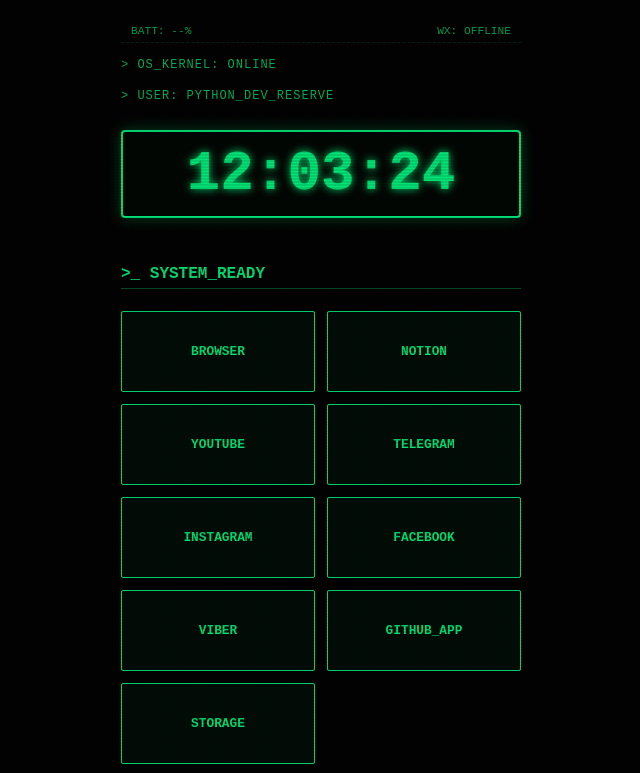
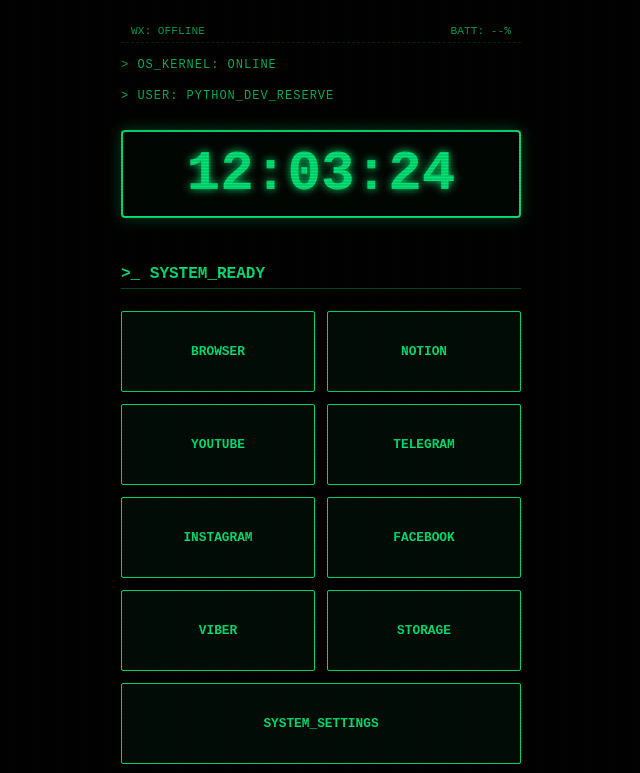
Before and after one commit to Maks-Onyshchenko13051927101261/zen_sloth, a plain HTML site: page index.html in a window 1280 px wide. Shown: the top 773 px of the page, without its empty margins (319-959 px from the left). Drawn offline with Linux system fonts and the light colour scheme; no server answers.

Commit message:
fefactor: extraction link GitHub

```diff
--- a/index.html
+++ b/index.html
@@ -11,8 +11,8 @@
 </head>
 <body>
     <div class="stats-line">
+        <span id="weather-status">WX: LOADING...</span>
         <span id="battery-status">BATT: --%</span>
-        <span id="weather-status">WX: LOADING...</span>
     </div>
 
     <div class="container">
@@ -33,9 +33,8 @@
         <a href="https://www.facebook.com" class="cmd">FACEBOOK</a>
 
         <a href="viber://chats" class="cmd">VIBER</a>
-        <a href="intent://github.com#Intent;scheme=https;package=com.github.android;S.browser_fallback_url=https://github.com;end" class="cmd">GITHUB_APP</a>
+        <a href="intent:#Intent;action=android.settings.INTERNAL_STORAGE_SETTINGS;end" class="cmd">STORAGE</a>
 
-        <a href="intent:#Intent;action=android.settings.INTERNAL_STORAGE_SETTINGS;end" class="cmd">STORAGE</a>
         <a href="intent:#Intent;action=android.settings.SETTINGS;end" class="cmd full-width">SYSTEM_SETTINGS</a>
 
         <a href="tel:" class="cmd">VOICE_CALL</a>
```
